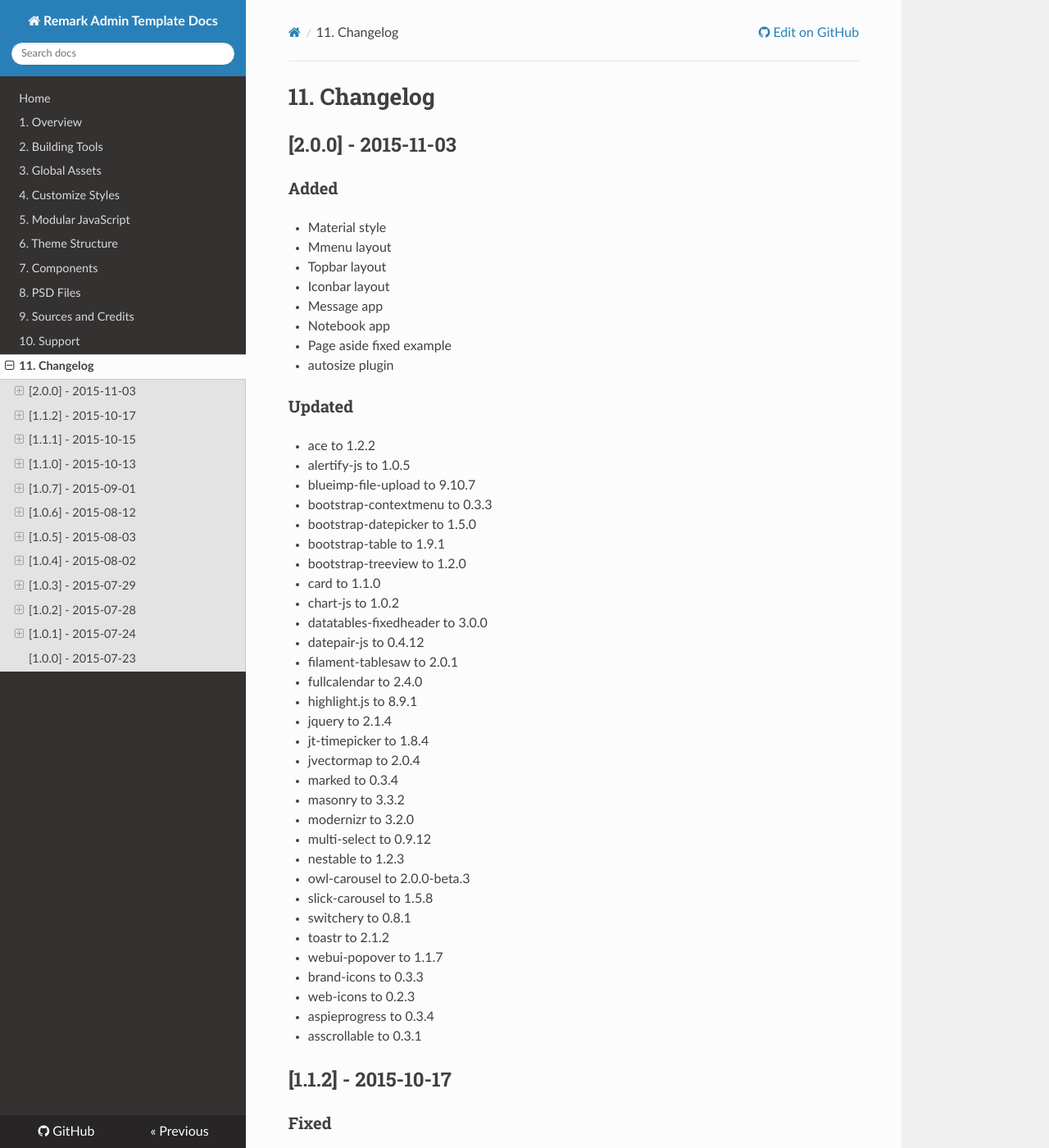
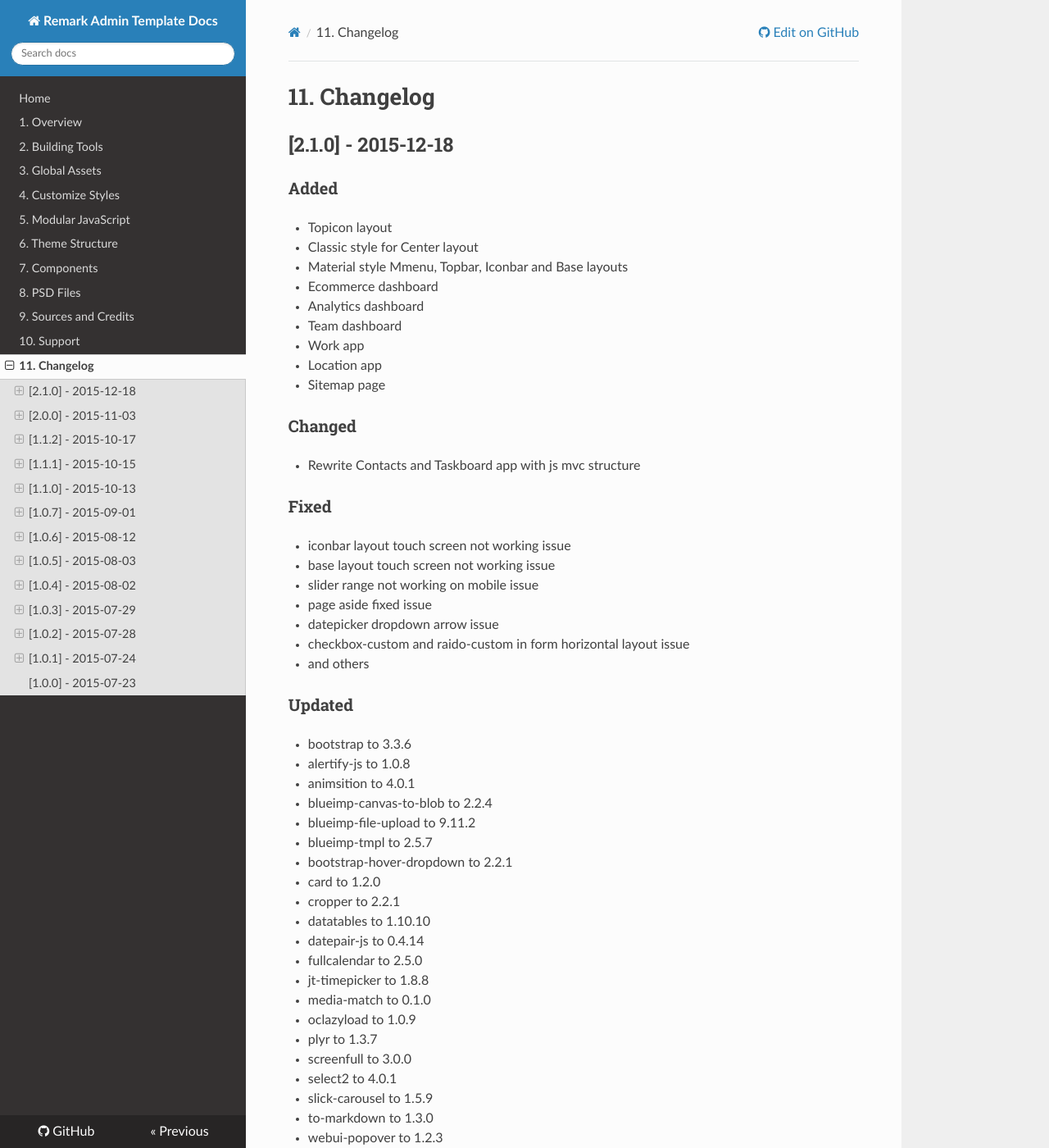
Before and after one commit to thecreation/remark-docs, an MkDocs documentation site: the page built from docs/changelog.md, in a window 1280 px wide and 1400 px high. Shown: the whole window at 82% size. Built offline with MkDocs 1.6.1, drawn with Linux system fonts in a browser that asks for light colours; nearby versions of some CDN libraries; old or Windows-style settings are respelled for this version of MkDocs; some of the changed text lies outside the part shown.

Commit message:
commit message

```diff
--- a/docs/changelog.md
+++ b/docs/changelog.md
@@ -1,4 +1,54 @@
 #11. Changelog
+
+[2.1.0] - 2015-12-18
+--------------------
+### Added
+- Topicon layout
+- Classic style for Center layout
+- Material style Mmenu, Topbar, Iconbar and Base layouts
+- Ecommerce dashboard
+- Analytics dashboard
+- Team dashboard
+- Work app
+- Location app
+- Sitemap page
+
+### Changed
+- Rewrite Contacts and Taskboard app with js mvc structure
+
+### Fixed
+- iconbar layout touch screen not working issue
+- base layout touch screen not working issue
+- slider range not working on mobile issue
+- page aside fixed issue
+- datepicker dropdown arrow issue
+- checkbox-custom and raido-custom in form horizontal layout issue
+- and others
+
+### Updated
+- bootstrap to 3.3.6
+- alertify-js to 1.0.8
+- animsition to 4.0.1
+- blueimp-canvas-to-blob to 2.2.4
+- blueimp-file-upload to 9.11.2
+- blueimp-tmpl to 2.5.7
+- bootstrap-hover-dropdown to 2.2.1
+- card to 1.2.0
+- cropper to 2.2.1
+- datatables to 1.10.10
+- datepair-js to 0.4.14
+- fullcalendar to 2.5.0
+- jt-timepicker to 1.8.8
+- media-match to 0.1.0
+- oclazyload to 1.0.9
+- plyr to 1.3.7
+- screenfull to 3.0.0
+- select2 to 4.0.1
+- slick-carousel to 1.5.9
+- to-markdown to 1.3.0
+- webui-popover to 1.2.3
+- ashoverscroll to 0.2.3
+- asrange to 0.2.6
 
 [2.0.0] - 2015-11-03
 --------------------
```
Also changed, not shown: docs/credits.md (+30 -30 lines), resources.json (+32 -33 lines).
